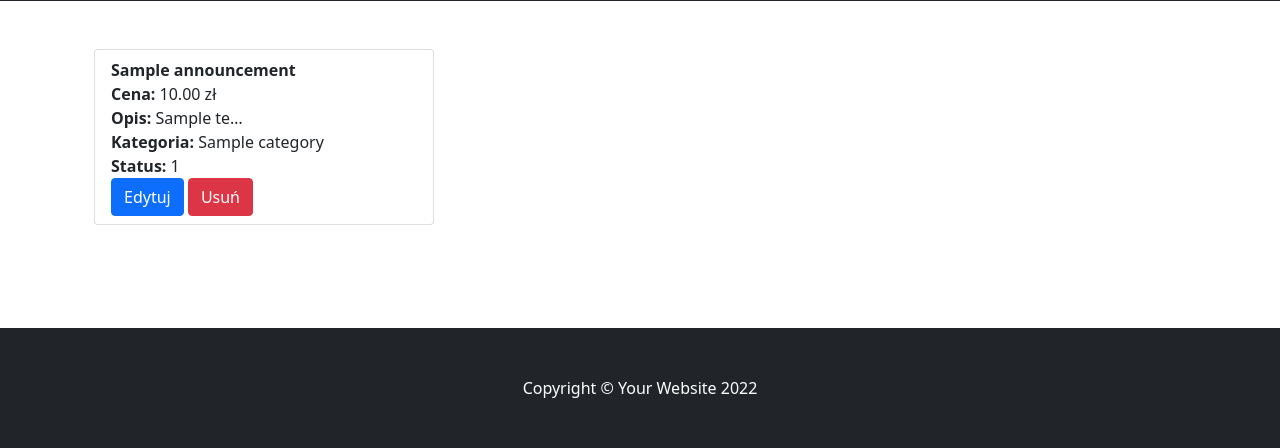
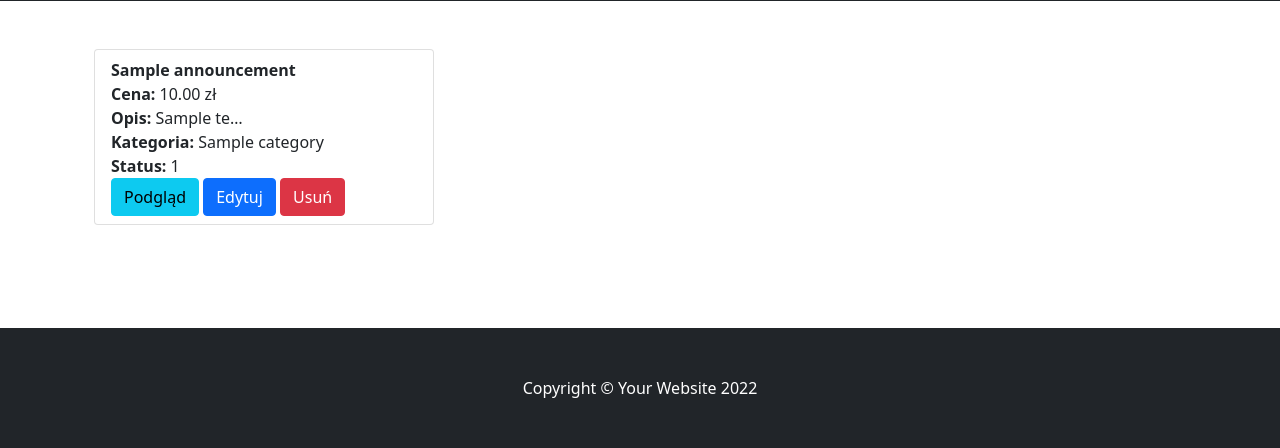
Before and after one commit to tomaszlach92/craigslist_app, a Django app: page /my-announcements in a window 1280 px wide. Shown: the part 352-800 px from the top of the page. Run offline with Django 4.2, Linux system fonts and the light colour scheme; a user stored in the database is signed in; tables that the repository leaves empty hold one stand-in row (values such as "Sample post").

Commit message:
Add button to view announcements from user_announcements template

```diff
--- a/craigslist/templates/user_announcements.html
+++ b/craigslist/templates/user_announcements.html
@@ -31,7 +31,7 @@
                         <span>{{ announcement.status }}</span>
                     </div>
 
-
+                    <a class="btn btn-info" href={% url 'announcement' pk=announcement.id %}>Podgląd</a>
                     <a class="btn btn-primary" href={% url 'edit-announcement' pk=announcement.id %}>Edytuj</a>
                     <a class="btn btn-danger" href={% url 'delete-announcement' pk=announcement.id %}>Usuń</a>
                 </li>
```
